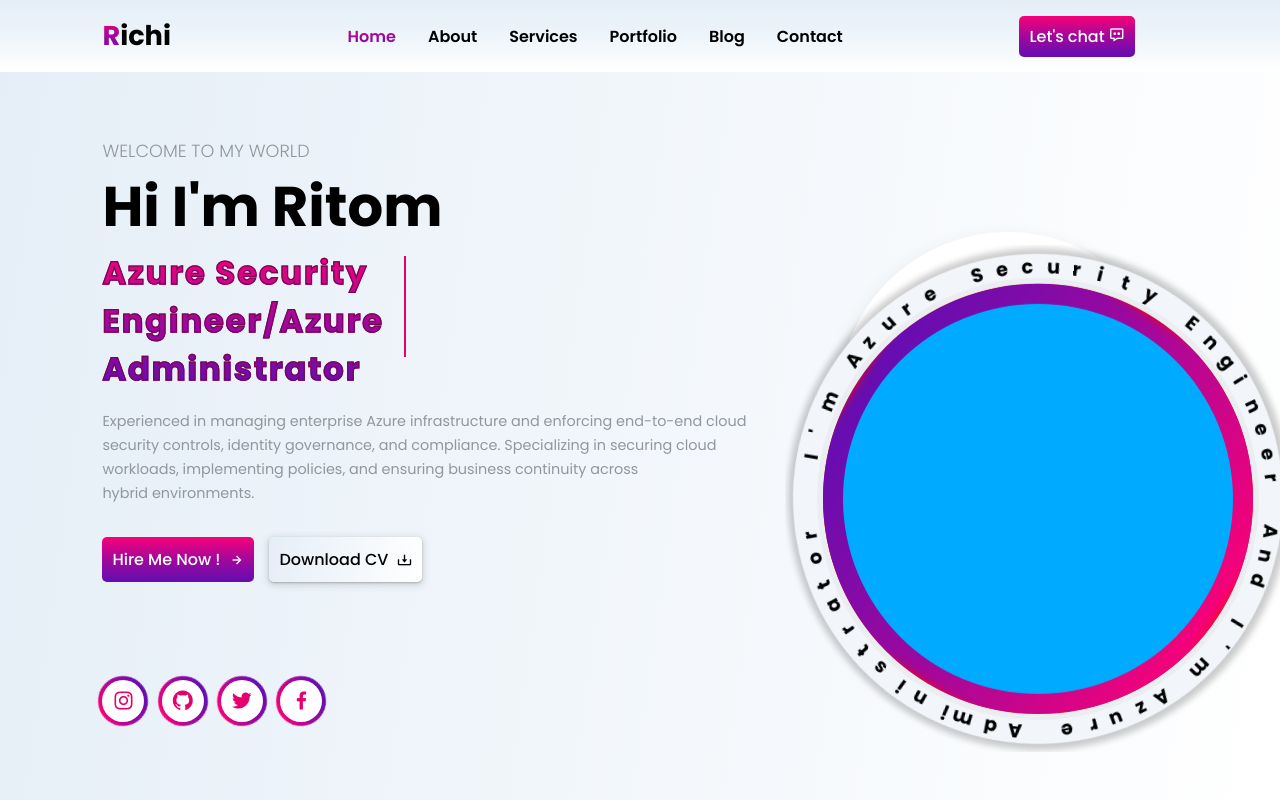
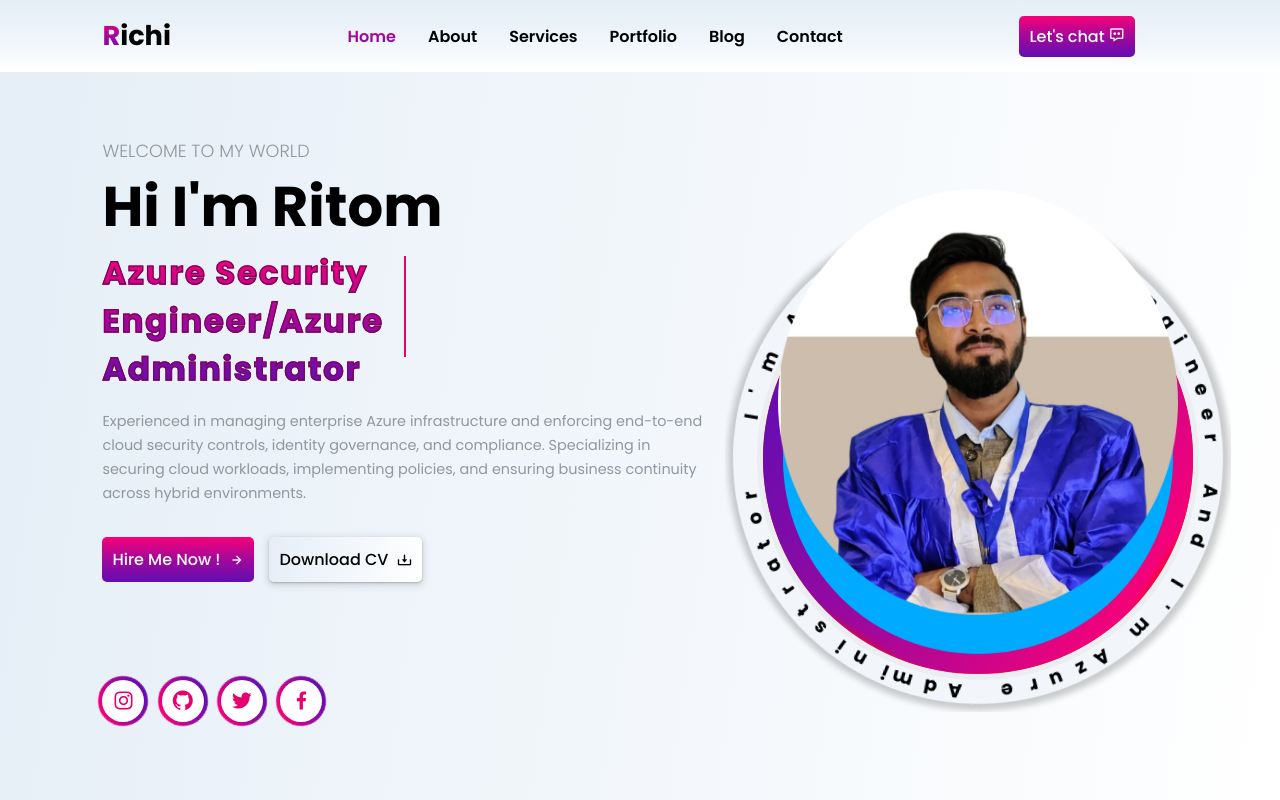
Before and after one commit to Ritom101/Ritom-Portfolio, a plain HTML site: page index.html in a window 1280 px wide. Shown: the top 800 px of the page. Drawn offline with nearby package versions, Linux system fonts and the light colour scheme.

Commit message:
Initial portfolio upload

```diff
--- a/style.css
+++ b/style.css
@@ -282,12 +282,9 @@ section{
 }
 
 .img-hero img{
-    width: 340px;
-    height: 340px;
-    object-fit: contain; /* key for perfect fit */
-    border-radius: 50%;
-    background: white;  /* fallback for transparent PNGs */
-    box-shadow: 0 8px 20px rgba(0, 0, 0, 0.1);
+    position: relative;
+    width: 400px;
+    height: auto;
     z-index: 10;
 }
 
```
